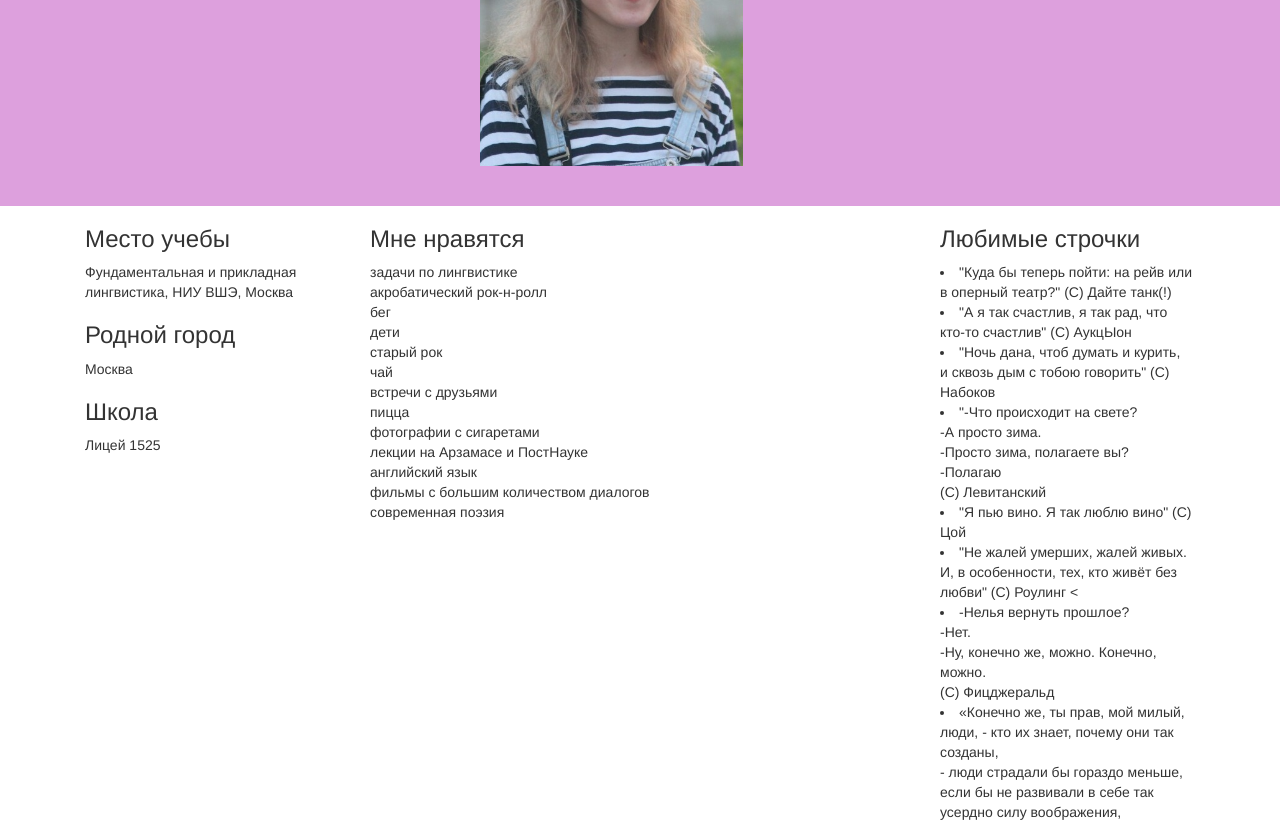
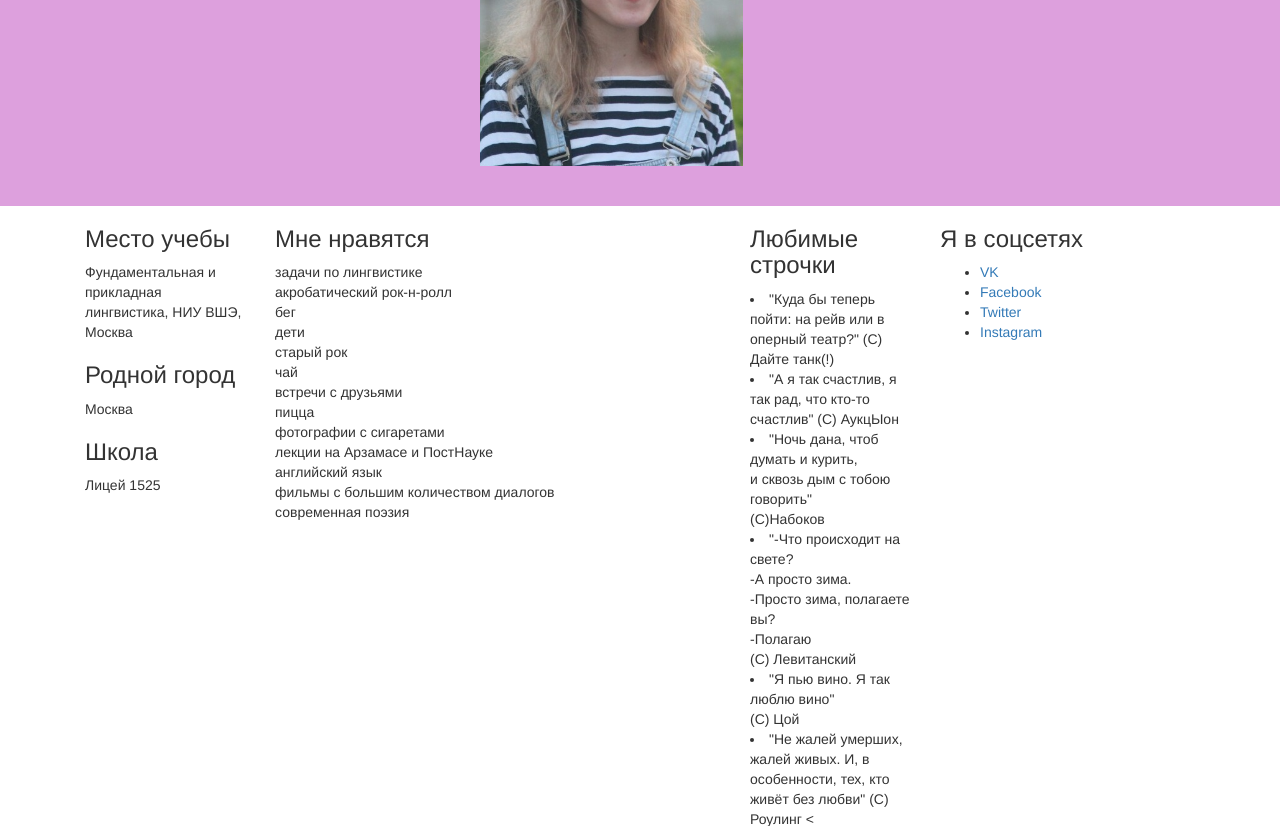
Before and after one commit to starvlada/webpage, a plain HTML site: page index.html in a window 1280 px wide. Shown: the part 274-1100 px from the top of the page. Drawn offline with nearby package versions, Linux system fonts and the light colour scheme.

Commit message:
Update index.html

```diff
--- a/index.html
+++ b/index.html
@@ -38,7 +38,7 @@
 		</header>
 		<section id="portfolio">
 			<div class="container">
-				<div class="col-md-3">
+				<div class="col-md-2">
 					<article>
 						<h3>Место учебы</h2>
 						<p>Фундаментальная и прикладная лингвистика, НИУ ВШЭ, Москва</p>
@@ -52,7 +52,7 @@
 						<p>Лицей 1525</p>
 					</article>
 				</div>
-				<div class="col-md-6">
+				<div class="col-md-5">
 					<article>
 						<h3>Мне нравятся</h2>
 						<p> задачи по лингвистике <br />
@@ -70,20 +70,21 @@
 						современная поэзия</p>
 					</article>
 				</div>
-				<div class="col-md-3">
+				<div class="col-md-2">
 					<article>
 						<h3>Любимые строчки</h2>
 						<p>
 						<li> "Куда бы теперь пойти: на рейв или в оперный театр?" (С) Дайте танк(!)
 						<li>"А я так счастлив, я так рад, что кто-то счастлив" (С) АукцЫон
 						<li>"Ночь дана, чтоб думать и курить, <br/>
-							и сквозь дым с тобою говорить" (С) Набоков
+							и сквозь дым с тобою говорить" <br/>
+							(С)Набоков
 						<li> "-Что происходит на свете? <br/>
 							-А просто зима. <br/>
 							-Просто зима, полагаете вы? <br/>
 							-Полагаю <br/>
 							(С) Левитанский
-					        <li> "Я пью вино. Я так люблю вино" (С) Цой
+					        <li> "Я пью вино. Я так люблю вино" <br/> (С) Цой
 						<li> "Не жалей умерших, жалей живых. И, в особенности, тех, кто живёт без любви" (С) Роулинг <
 					        <li> -Нелья вернуть прошлое? <br />
 							-Нет. <br />
@@ -95,7 +96,7 @@
                                            </p>
 					</article>
 				</div>
-				<div class="col-md-3">
+				<div class="col-md-2">
 					<h3>Я в соцсетях</h3>
 					<ul>
 						<li><a href="https://vk.com/starvlada">VK</a></li>
```
